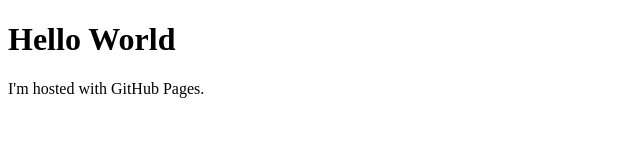
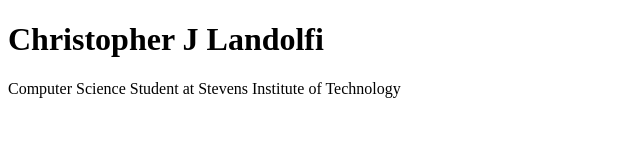
Before and after one commit to cjlandolfi/cjlandolfi.github.io, a plain HTML site: page index.html in a window 1280 px wide. Shown: the whole page, without its empty margins (0-640 px from the left). Drawn offline with Linux system fonts and the light colour scheme.

Commit message:
Minor Index Changes
Added small changes to the index page.

```diff
--- a/index.html
+++ b/index.html
@@ -1,7 +1,13 @@
 <!DOCTYPE html>
 <html>
+    <head>
+        <title>CJ Landolfi</title>
+        <link href="index.css" rel="stylesheet" />
+        <meta charset="utf-8" />
+        <meta name="description" content="Computer Science Student at Stevens Institute of Technology" />
+    </head>
     <body>
-        <h1>Hello World</h1>
-        <p>I'm hosted with GitHub Pages.</p>
+        <h1>Christopher J Landolfi</h1>
+        <p>Computer Science Student at Stevens Institute of Technology</p>
     </body>
 </html>
```
